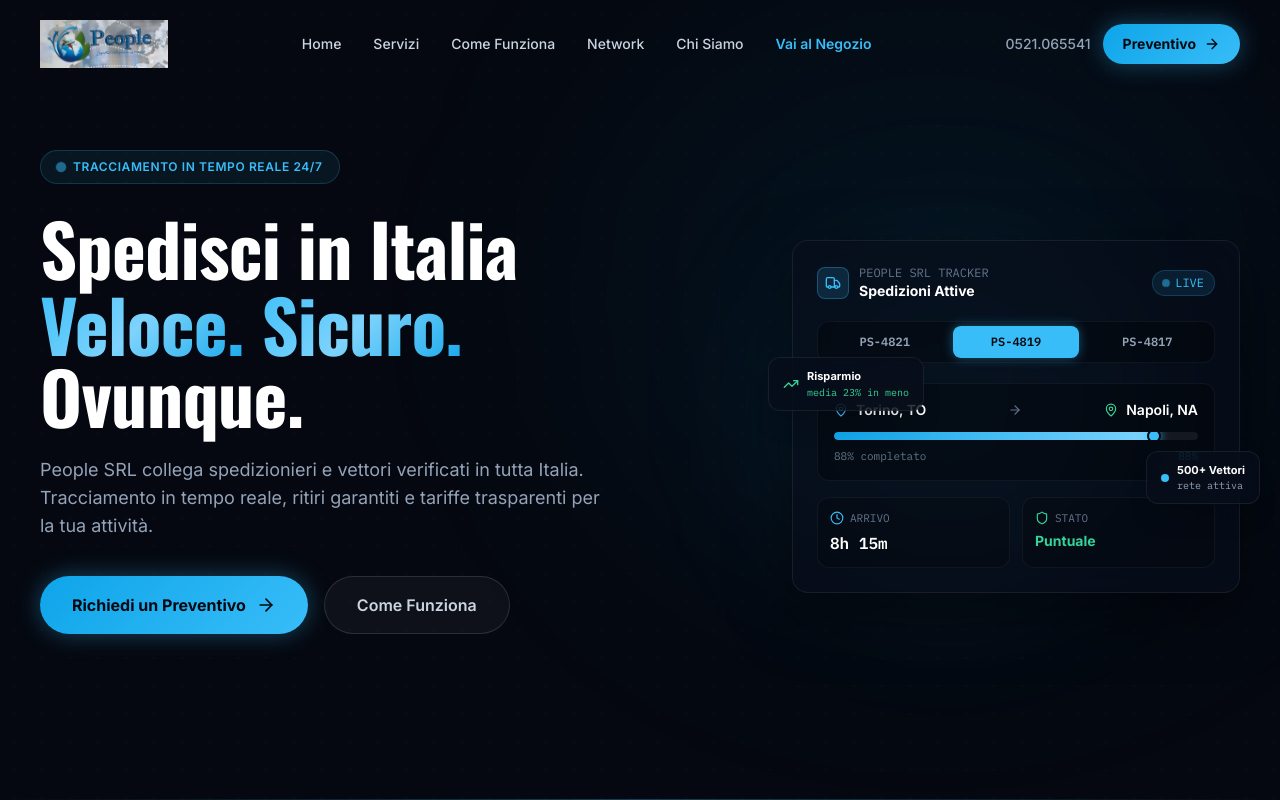
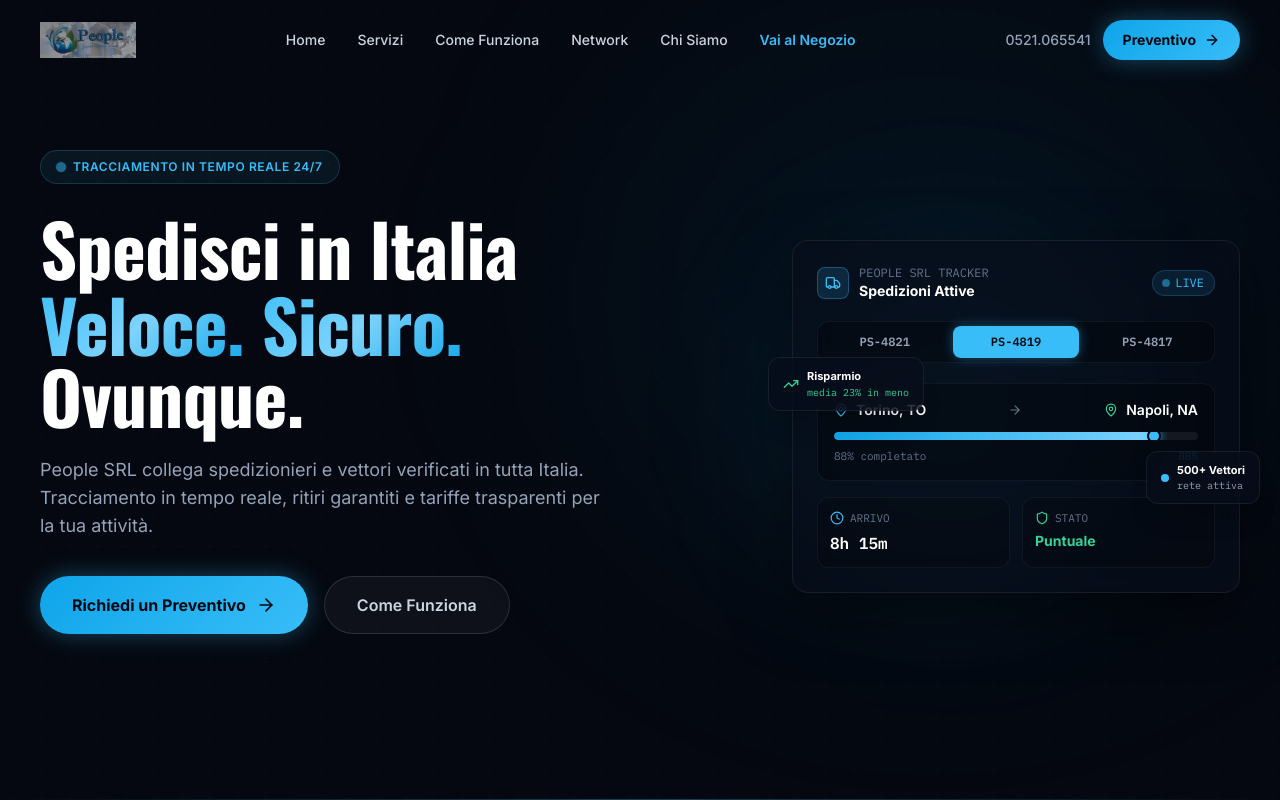
Before and after one commit to sohaibkhan1125/peoplesrl, a React (Create React App) app: page / in a window 1280 px wide. Shown: the top 800 px of the page. Built offline with nearby package versions, Linux system fonts and the light colour scheme.

Commit message:
style: reduce navbar logo size and opacity for subtler look

```diff
--- a/src/components/Navbar.js
+++ b/src/components/Navbar.js
@@ -47,8 +47,8 @@ const Navbar = ({ onGetQuote }) => {
             <img
               src="/logo.jpeg"
               alt="People Logistic Integrate Services"
-              className="h-12 w-auto object-contain"
-              style={{ mixBlendMode: 'screen', filter: 'brightness(1.1) contrast(1.05)' }}
+              className="h-9 w-auto object-contain opacity-75 hover:opacity-100 transition-opacity duration-300"
+              style={{ mixBlendMode: 'screen' }}
             />
           </a>
 
```
